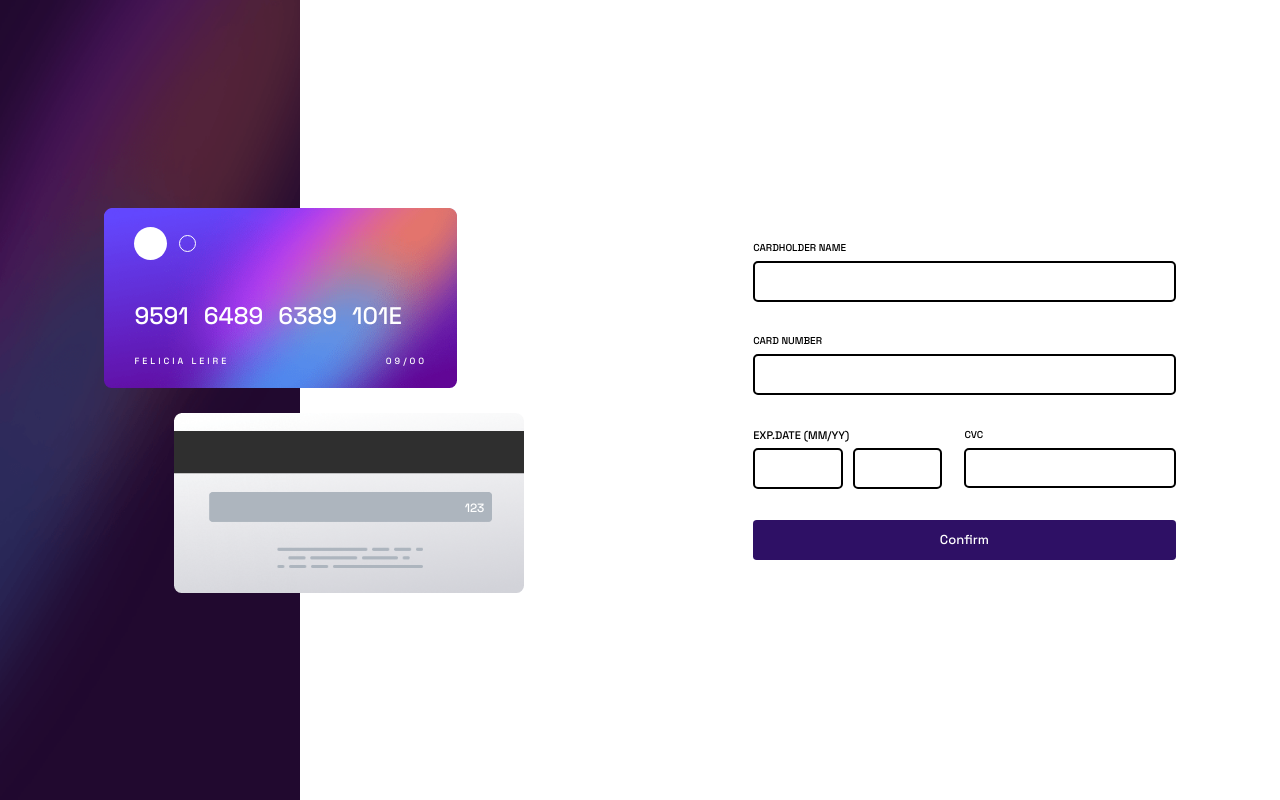
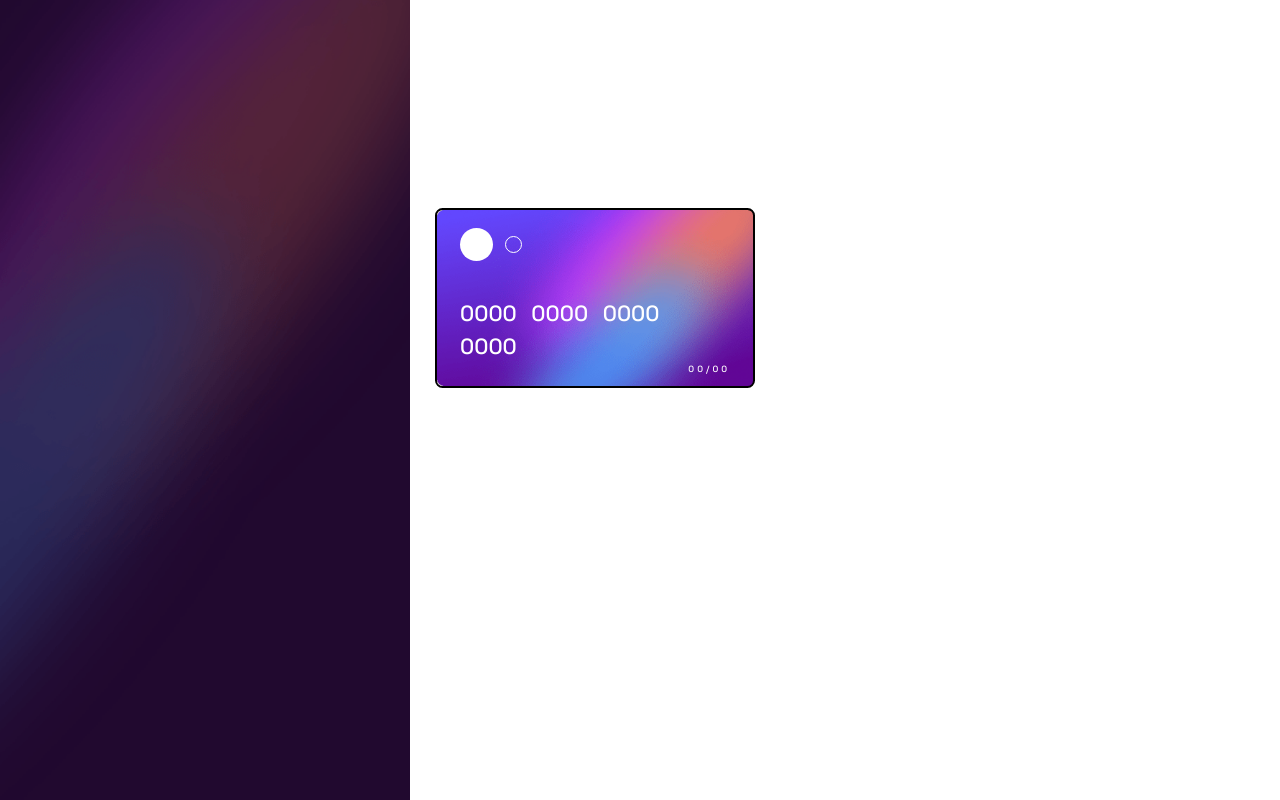
Before and after one commit to SouhailM07/interactive-card-details-form, a React (Vite) app: page / in a window 1280 px wide. Built offline with nearby package versions, Linux system fonts and the light colour scheme.

Commit message:
[FrontCard] component is now / md RESPOSIVE /

```diff
--- a/src/App.css
+++ b/src/App.css
@@ -5,3 +5,16 @@ html {
 body {
   font-family: "Space Grotesk", sans-serif;
 }
+
+/* Hide the default number input buttons */
+input[type="number"]::-webkit-inner-spin-button,
+input[type="number"]::-webkit-outer-spin-button,
+input[type="number"]::-webkit-input-placeholder {
+  appearance: none;
+  -webkit-appearance: none;
+  margin: 0;
+}
+input[type="number"] {
+  -moz-appearance: textfield;
+  appearance: textfield;
+}
--- a/src/components/BackCard/BackCard.tsx
+++ b/src/components/BackCard/BackCard.tsx
@@ -1,11 +1,15 @@
 // style
 import "./backCard.css";
+//
+import { useSelector } from "react-redux";
 
 export default function BackCard() {
+  let cvc = useSelector((state: any) => state.cardDetails.cvc);
+
   return (
     <>
       <div id="BackCard">
-        <p>123</p>
+        <div>{cvc}</div>
       </div>
     </>
   );
--- a/src/components/BackCard/backCard.css
+++ b/src/components/BackCard/backCard.css
@@ -1,9 +1,9 @@
 #BackCard {
   background: url("../../assets/images/bg-card-back.png") no-repeat;
   background-size: cover;
-  @apply w-[35rem] h-[18rem] rounded-xl self-end flex items-center justify-end;
+  @apply w-[32rem] h-[18rem] rounded-xl self-end flex items-center justify-end;
 }
 
-#BackCard p {
+#BackCard div {
   @apply mr-[4rem] mt-[1rem] text-[1.2rem] text-white;
 }
--- a/src/components/CardInfo/CardInfo.tsx
+++ b/src/components/CardInfo/CardInfo.tsx
@@ -4,13 +4,28 @@ import "./cardInfo.css";
 import { z } from "zod";
 import { zodResolver } from "@hookform/resolvers/zod";
 import { useForm } from "react-hook-form";
+//! redux
+import { useDispatch } from "react-redux";
+import {
+  addCVC,
+  addCardName,
+  addCardNumber,
+  addMM,
+  addYY,
+} from "./cardInfoSlicer";
+
+/*======================================================================================*/
+// component section
+/*======================================================================================*/
 
 export default function CardInfo() {
+  let dispatch = useDispatch();
+
   let schema = z.object({
     name: z.string().min(4),
     cardNumber: z.number(),
-    dd: z.number().min(1).max(31),
     mm: z.number().min(1).max(12),
+    yy: z.number().min(1).max(12),
     cvc: z.number(),
   });
   //
@@ -23,9 +38,10 @@ export default function CardInfo() {
   let submitData = (data) => {
     console.log("it worked", data);
   };
+
   return (
     <>
-      <div className="w-[33vw] ">
+      <div className="w-[30rem] ">
         <form
           action=""
           onSubmit={handleSubmit(submitData)}
@@ -34,16 +50,23 @@ export default function CardInfo() {
           {/* i1 */}
           <div className="inputContainer">
             <label htmlFor="cardHolderInput">CARDHOLDER NAME</label>
-            <input id="cardHolderInput" type="text" {...register("name")} />
+            <input
+              id="cardHolderInput"
+              type="text"
+              {...register("name")}
+              onChange={(e) => dispatch(addCardName(e.target.value))}
+            />
             {errors.name && <span>feild cannot be empty</span>}
           </div>
           {/* i2 */}
           <div className="inputContainer">
             <label htmlFor="cardNumberInput">CARD NUMBER</label>
             <input
+              maxLength={12}
               id="cardNumberInput"
               type="number"
               {...register("cardNumber", { valueAsNumber: true })}
+              onChange={(e) => dispatch(addCardNumber(e.target.value))}
             />
             {errors.cardNumber && <span>feild cannot be empty</span>}
           </div>
@@ -59,19 +82,21 @@ export default function CardInfo() {
                 </div>
                 <input
                   type="number"
-                  {...register("dd", { valueAsNumber: true })}
-                  className="w-[7vw] mr-[1rem]"
+                  {...register("mm", { valueAsNumber: true })}
+                  className="w-[6.5vw] mr-[1rem]"
+                  onChange={(e) => dispatch(addMM(e.target.value))}
                 />
                 <input
                   type="number"
-                  {...register("mm", { valueAsNumber: true })}
-                  className="w-[7vw]"
+                  {...register("yy", { valueAsNumber: true })}
+                  className="w-[6.5vw]"
+                  onChange={(e) => dispatch(addYY(e.target.value))}
                 />
               </div>
-              {errors.dd ? (
+              {errors.mm ? (
                 <span className="text-red-500">cant be blanc</span>
               ) : (
-                errors.mm && <span className="text-red-500">cant be blanc</span>
+                errors.yy && <span className="text-red-500">cant be blanc</span>
               )}
             </div>
             {/* i3-3 */}
@@ -80,6 +105,7 @@ export default function CardInfo() {
               <input
                 type="number"
                 {...register("cvc", { valueAsNumber: true })}
+                onChange={(e) => dispatch(addCVC(e.target.value))}
               />
               {errors.cvc && <span>cant be blank</span>}
             </div>
--- a/src/components/CardInfo/cardInfoSlicer.tsx
+++ b/src/components/CardInfo/cardInfoSlicer.tsx
@@ -1,11 +1,11 @@
 import { createSlice } from "@reduxjs/toolkit";
 
-let initialState = {
+let initialState: any = {
   cardNameHolder: "",
-  cardNumber: "",
-  mm: "",
-  yy: "",
-  cvc: "",
+  cardNumber: "0000 0000 0000 0000",
+  mm: "00",
+  yy: "00",
+  cvc: "000",
 };
 
 let cardInfoSlicer = createSlice({
@@ -16,16 +16,28 @@ let cardInfoSlicer = createSlice({
       state.cardNameHolder = action.payload;
     },
     addCardNumber: (state, action) => {
-      state.cardNumber = action.payload;
+      //   state.cardNumber = action.payload;
+      let zero = "0";
+      state.cardNumber =
+        action.payload + zero.repeat(16 - action.payload.toString().length);
     },
     addMM: (state, action) => {
-      state.mm = action.payload;
+      //   state.mm = action.payload;
+      let zero = "0";
+      state.mm =
+        action.payload + zero.repeat(2 - action.payload.toString().length);
     },
     addYY: (state, action) => {
-      state.yy = action.payload;
+      //   state.yy = action.payload;
+      let zero = "0";
+      state.yy =
+        action.payload + zero.repeat(2 - action.payload.toString().length);
     },
     addCVC: (state, action) => {
-      state.cvc = action.payload;
+      //   state.cvc = action.payload;
+      let zero = "0";
+      state.cvc =
+        action.payload + zero.repeat(3 - action.payload.toString().length);
     },
   },
 });
--- a/src/components/Container/Container.tsx
+++ b/src/components/Container/Container.tsx
@@ -2,15 +2,19 @@
 import "./container.css";
 // components
 import { FrontCard, BackCard, CardInfo } from "../../components";
+
 export default function Container() {
   return (
     <>
-      <div id="container" className="h-screen flex items-center justify-around">
-        <div className="h-[38.5rem] flex flex-col justify-between w-[42rem] mr-[2rem]">
+      <div
+        id="container"
+        className="h-screen flex items-center justify-around px-[4rem]"
+      >
+        <div className="h-[38.5rem] flex flex-col justify-between w-[39rem] mr-[2rem] ">
           <FrontCard />
-          <BackCard />
+          {/* <BackCard /> */}
         </div>
-        <CardInfo />
+        {/* <CardInfo /> */}
       </div>
     </>
   );
--- a/src/components/Container/container.css
+++ b/src/components/Container/container.css
@@ -1,7 +1,7 @@
 #container {
   background-image: url("../../assets/images/bg-main-desktop.png");
   background-repeat: no-repeat;
-  background-size: 30rem 100%;
+  background-size: 32vw 100%;
 }
 
 @media screen and (max-width: 575px) {
--- a/src/components/FrontCard/FrontCard.tsx
+++ b/src/components/FrontCard/FrontCard.tsx
@@ -1,7 +1,17 @@
 // style
 import "./frontCard.css";
+//
+import { useSelector } from "react-redux";
 
 export default function FrontCard() {
+  let cardName = useSelector((state: any) => state.cardDetails.cardNameHolder);
+  let cardNumber = useSelector((state: any) => state.cardDetails.cardNumber);
+  let mm = useSelector((state: any) => state.cardDetails.mm);
+  let yy = useSelector((state: any) => state.cardDetails.yy);
+  //
+  const regex = /(\d{4})/g;
+  let cardNumber_4 = cardNumber.match(regex)?.join(" ");
+
   return (
     <>
       <div id="frontCard">
@@ -12,10 +22,12 @@ export default function FrontCard() {
         </div>
         {/* section two */}
         <div id="frontCard-s2">
-          <div id="frontCard-s2-cardNumber">9591 6489 6389 101E</div>
+          <div id="frontCard-s2-cardNumber">{cardNumber_4}</div>
           <div id="frontCard-s2-bottomDetails">
-            <span>FELICIA LEIRE</span>
-            <span>09/00</span>
+            <span>{cardName}</span>
+            <span>
+              {mm}/{yy}
+            </span>
           </div>
         </div>
       </div>
--- a/src/components/FrontCard/frontCard.css
+++ b/src/components/FrontCard/frontCard.css
@@ -9,7 +9,8 @@
   #frontCard {
     background: no-repeat url("../../assets/images/bg-card-front.png");
     background-size: cover;
-    @apply w-[84%] h-[18rem] rounded-xl flex flex-col justify-around px-[3rem];
+    @apply rounded-xl flex flex-col justify-around border-2 border-black;
+    @apply lg:w-[32rem] lg:h-[18rem] md:px-[2.3vw] lg:px-[2.3rem] md:w-[38vw] md:h-[22vw];
   }
   #frontCard-s1 {
     @apply flex  justify-between w-[6.2rem];
@@ -27,11 +28,12 @@
     @apply flex flex-col justify-between h-[7rem] text-white;
   }
   #frontCard-s2-cardNumber {
-    @apply text-[2.4rem];
+    @apply md:text-[2.5vw] lg:text-[2.2rem];
     word-spacing: 9px;
   }
   #frontCard-s2-bottomDetails {
     @apply flex justify-between text-[0.9rem];
     letter-spacing: 3px;
+    text-transform: uppercase;
   }
 }
--- a/tailwind.config.js
+++ b/tailwind.config.js
@@ -1,5 +1,5 @@
 /** @type {import(tailwindcss).Config} */ export default {
   content: ["./index.html", "./src/**/*.{js,ts,jsx,tsx}"],
-  theme: { extend: {} },
+  theme: { extend: {}, screens: { xs: "0px", md: "800px", lg: "1000px" } },
   plugins: [],
 };
```
